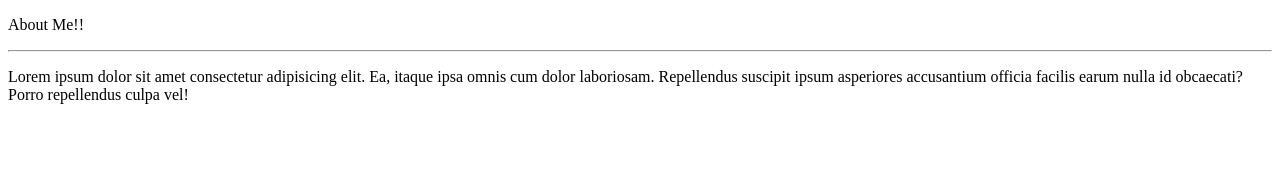
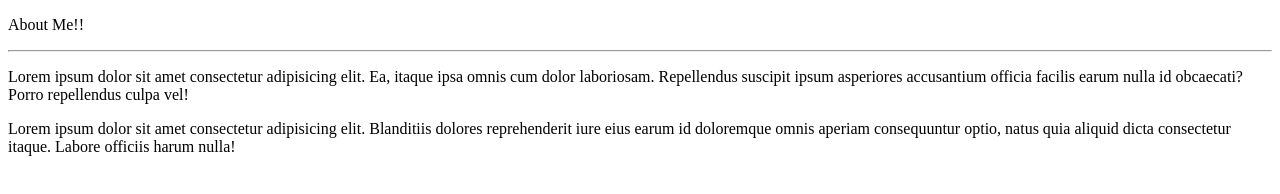
Before and after one commit to Mrjoy832/uploading-project-my-portfolio-, a plain HTML site: page about.html in a window 1280 px wide. Drawn offline with Linux system fonts and the light colour scheme.

Commit message:
update about.html

```diff
--- a/about.html
+++ b/about.html
@@ -9,5 +9,6 @@
 <body>
     <p>About Me!!</p><hr>
   <p>Lorem ipsum dolor sit amet consectetur adipisicing elit. Ea, itaque ipsa omnis cum dolor laboriosam. Repellendus suscipit ipsum asperiores accusantium officia facilis earum nulla id obcaecati? Porro repellendus culpa vel!</p>
+  <p>Lorem ipsum dolor sit amet consectetur adipisicing elit. Blanditiis dolores reprehenderit iure eius earum id doloremque omnis aperiam consequuntur optio, natus quia aliquid dicta consectetur itaque. Labore officiis harum nulla!</p>
 </body>
 </html>
```
